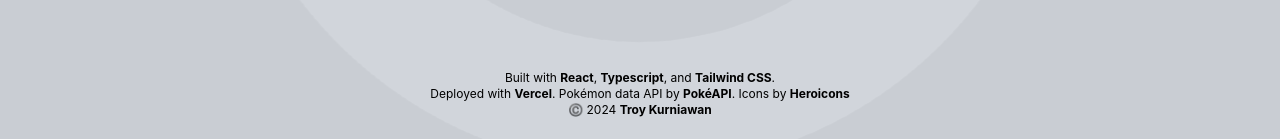
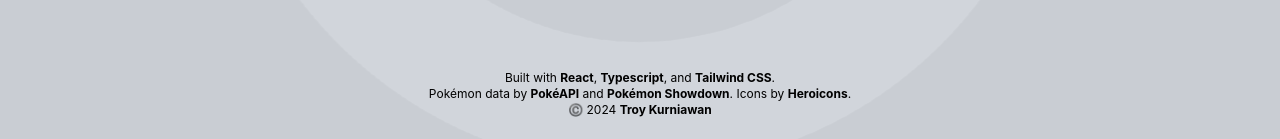
Before and after one commit to TroyKurniawan/whos-that-pokecry, a React (Create React App) app: page / in a window 1280 px wide. Shown: the part 658-797 px from the top of the page. Built offline with nearby package versions, Linux system fonts and the light colour scheme.

Commit message:
Changed footer contents

```diff
--- a/src/App.tsx
+++ b/src/App.tsx
@@ -62,12 +62,6 @@ function App() {
 
   // Light/Dark Themes
   const darkCache = localStorage.getItem("darkCache");
-  // const page = document.getElementById("page");
-  // window.onload = function () {
-  //   if (darkCache == "dark") {
-  //     page?.classList.add("dark");
-  //   }
-  // };
 
   // Volume
   // (0.3 is the current max volume level, see VolumeSlider.tsx, line 15)
--- a/src/Footer.tsx
+++ b/src/Footer.tsx
@@ -31,16 +31,7 @@ const Footer = () => {
         </a>
         .
         <br />
-        Deployed with{" "}
-        <a
-          href="https://vercel.com"
-          rel="noreferrer"
-          target="_blank"
-          className="font-bold hover:text-red-500"
-        >
-          Vercel
-        </a>
-        . Pokémon data API by{" "}
+        Pokémon data by{" "}
         <a
           href="https://pokeapi.co"
           rel="noreferrer"
@@ -48,6 +39,15 @@ const Footer = () => {
           className="font-bold hover:text-red-500"
         >
           PokéAPI
+        </a>{" "}
+        and{" "}
+        <a
+          href="https://play.pokemonshowdown.com/audio/cries/"
+          rel="noreferrer"
+          target="_blank"
+          className="font-bold hover:text-red-500"
+        >
+          Pokémon Showdown
         </a>
         . Icons by{" "}
         <a
@@ -58,6 +58,7 @@ const Footer = () => {
         >
           Heroicons
         </a>
+        .
         <br />
         ©️ 2024{" "}
         <a
```
